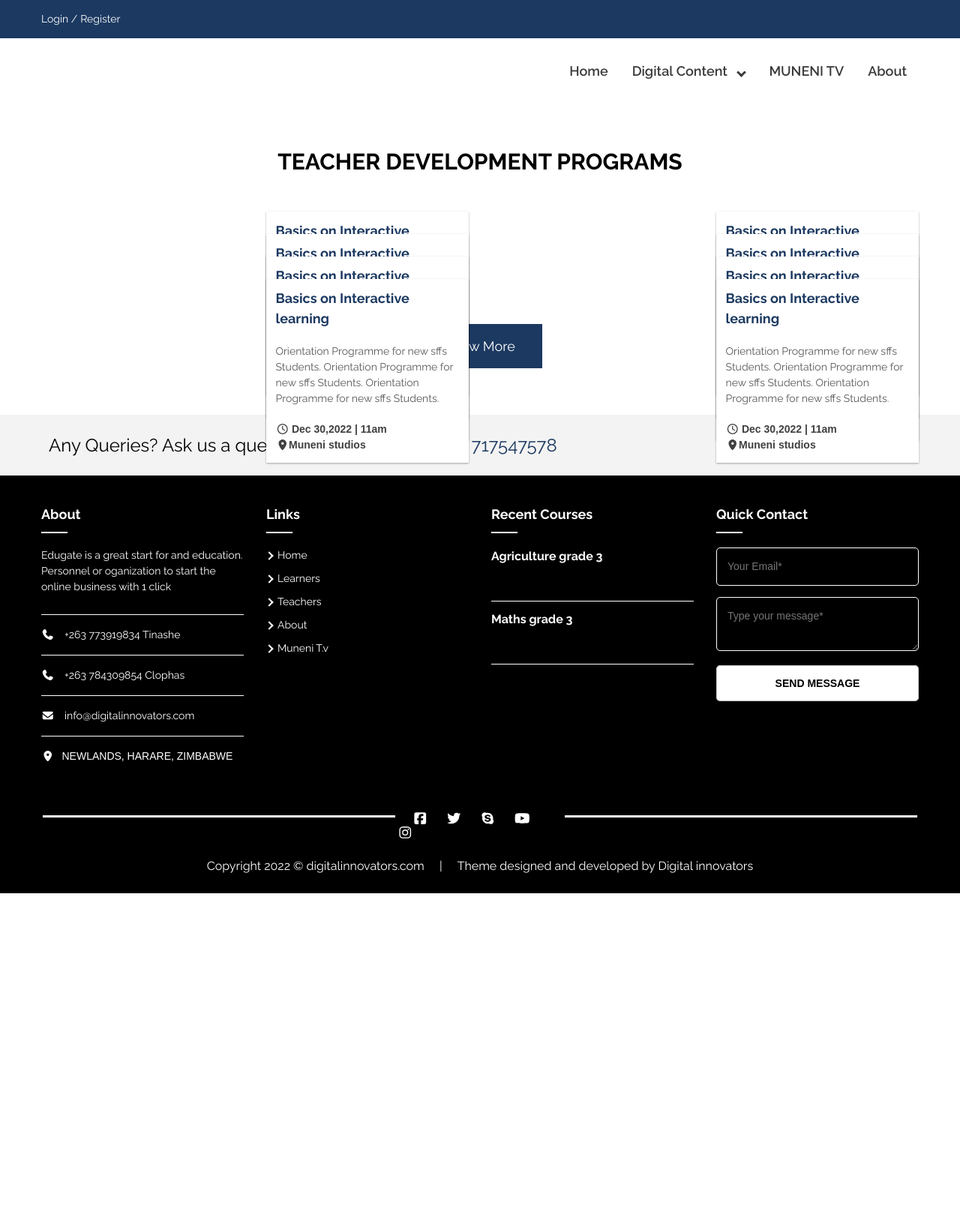
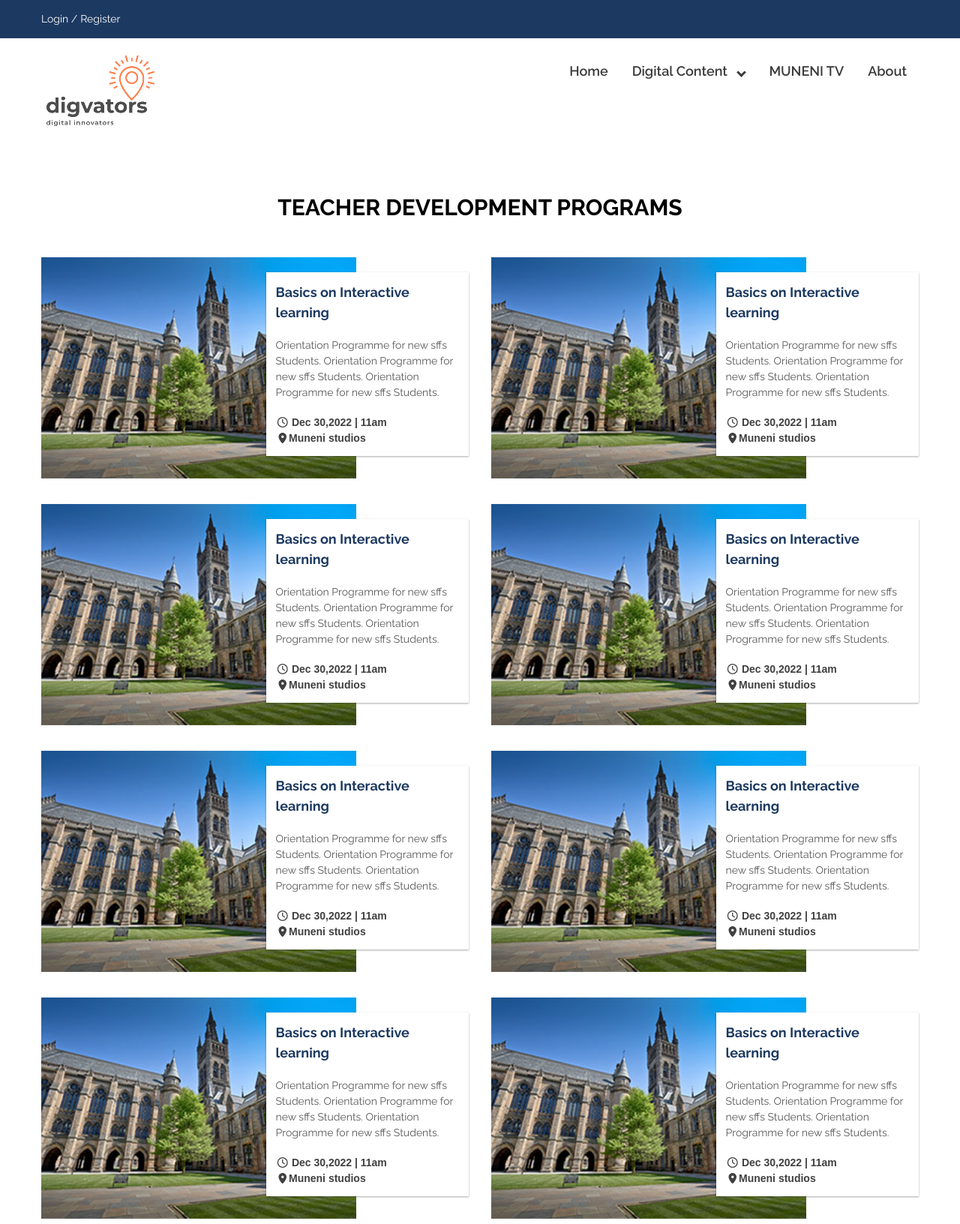
Before and after one commit to Tinashekondo/BestApproch, a plain HTML site: page teachers.html in a window 1280 px wide. Shown: the top 1632 px of the page at 75% size. Before the commit the page ends 1191 px from the top, so only its background shows below. Drawn offline with Linux system fonts and the light colour scheme.

Commit message:
Add files via upload

```diff
--- a/teachers.html
+++ b/teachers.html
@@ -22,6 +22,7 @@
 		<header class="site-header">
 			<div class="top-header">
 				<div class="container">
+
 					<div class="top-header-right">
 
 						<div class="login-block">
@@ -35,7 +36,7 @@
 			<div class="main-header">
 				<div class="container">
 					<div class="logo-wrap" itemprop="logo">
-						<images src="images/site-logo.png" alt="Logo Image">
+						<img src="images/site-logo.png" alt="Logo Image">
 						<!--<h1>DIGITALINNOVATORS</h1>-->
 					</div>
 					<div class="nav-wrap">
@@ -78,18 +79,6 @@
 			</div>
 		</header>
 		<!-- Header Close -->
-		<div class="banner">
-			<div class="owl-four owl-carousel" itemprop="image">
-				<images src="images/page-banner.jpg" alt="Image of Bannner">
-				<images src="images/page-banner2.jpg" alt="Image of Bannner">
-				<images src="images/page-banner3.jpg" alt="Image of Bannner">
-			</div>
-			<div class="container" itemprop="description">
-				<h1>welcome digital contEnt supplys</h1>
-				<h3>THE BEST SUPPLIERS OF INTERACTIVE ZIM CURRICULUM BOOKS</h3>
-			</div>
-			 <div id="owl-four-nav" class="owl-nav"></div>
-		</div>
 		<!-- <div class="banner">
 			<div class="owl-five owl-carousel owl-theme">
 	            <div class="item-video">
@@ -123,8 +112,8 @@
 		<section class="upcomming events-section">
 			<div class="container">
 				<div class="event-wrap">
-					<div class="images-wrap">
-						<images src="images/events.jpg" alt="event images">
+					<div class="img-wrap">
+						<img src="images/events.jpg" alt="event images">
 					</div>
 					<div class="details">
 						<a href=""><h3>Basics on Interactive learning </h3></a>
@@ -136,8 +125,8 @@
 				</div>
 
 				<div class="event-wrap">
-					<div class="images-wrap">
-						<images src="images/events.jpg" alt="event images">
+					<div class="img-wrap">
+						<img src="images/events.jpg" alt="event images">
 					</div>
 					<div class="details">
 						<a href=""><h3>Basics on Interactive learning </h3></a>
@@ -149,8 +138,8 @@
 				</div>
 
 				<div class="event-wrap">
-					<div class="images-wrap">
-						<images src="images/events.jpg" alt="event images">
+					<div class="img-wrap">
+						<img src="images/events.jpg" alt="event images">
 					</div>
 					<div class="details">
 						<a href=""><h3>Basics on Interactive learning </h3></a>
@@ -162,8 +151,8 @@
 				</div>
 
 				<div class="event-wrap">
-					<div class="images-wrap">
-						<images src="images/events.jpg" alt="event images">
+					<div class="img-wrap">
+						<img src="images/events.jpg" alt="event images">
 					</div>
 					<div class="details">
 						<a href=""><h3>Basics on Interactive learning </h3></a>
@@ -175,8 +164,8 @@
 				</div>
 
 				<div class="event-wrap">
-					<div class="images-wrap">
-						<images src="images/events.jpg" alt="event images">
+					<div class="img-wrap">
+						<img src="images/events.jpg" alt="event images">
 					</div>
 					<div class="details">
 						<a href=""><h3>Basics on Interactive learning </h3></a>
@@ -188,8 +177,8 @@
 				</div>
 
 				<div class="event-wrap">
-					<div class="images-wrap">
-						<images src="images/events.jpg" alt="event images">
+					<div class="img-wrap">
+						<img src="images/events.jpg" alt="event images">
 					</div>
 					<div class="details">
 						<a href=""><h3>Basics on Interactive learning </h3></a>
@@ -201,8 +190,8 @@
 				</div>
 
 				<div class="event-wrap">
-					<div class="images-wrap">
-						<images src="images/events.jpg" alt="event images">
+					<div class="img-wrap">
+						<img src="images/events.jpg" alt="event images">
 					</div>
 					<div class="details">
 						<a href=""><h3>Basics on Interactive learning </h3></a>
@@ -214,8 +203,8 @@
 				</div>
 
 				<div class="event-wrap">
-					<div class="images-wrap">
-						<images src="images/events.jpg" alt="event images">
+					<div class="img-wrap">
+						<img src="images/events.jpg" alt="event images">
 					</div>
 					<div class="details">
 						<a href=""><h3>Basics on Interactive learning </h3></a>
@@ -272,14 +261,14 @@
 							<h1>recent courses</h1>
 						</header>
 						<div class="recent-course-wrap">
-							<images src="images/ui-ux.jpg" alt="Ui/Ux Designing">
+							<img src="images/ui-ux.jpg" alt="Ui/Ux Designing">
 							<a href=""><div class="course-name">
 								<h3>Agriculture grade 3</h3>
 								<p><span></span></p>
 							</div></a>
 						</div>
 						<div class="recent-course-wrap">
-							<images src="images/ui-ux.jpg" alt="Ui/Ux Designing">
+							<img src="images/ui-ux.jpg" alt="Ui/Ux Designing">
 							<a href=""><div class="course-name">
 								<h3>Maths grade 3</h3>
 								<p><span></span></p>
```
Also changed, not shown: index.html (+77 -78 lines).
